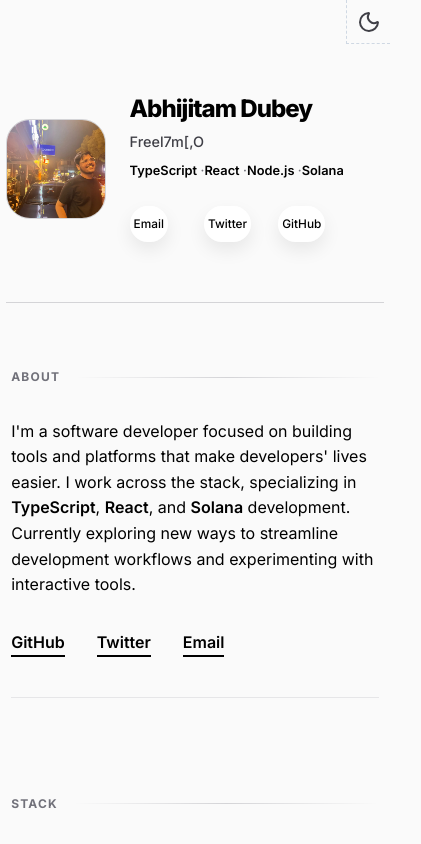
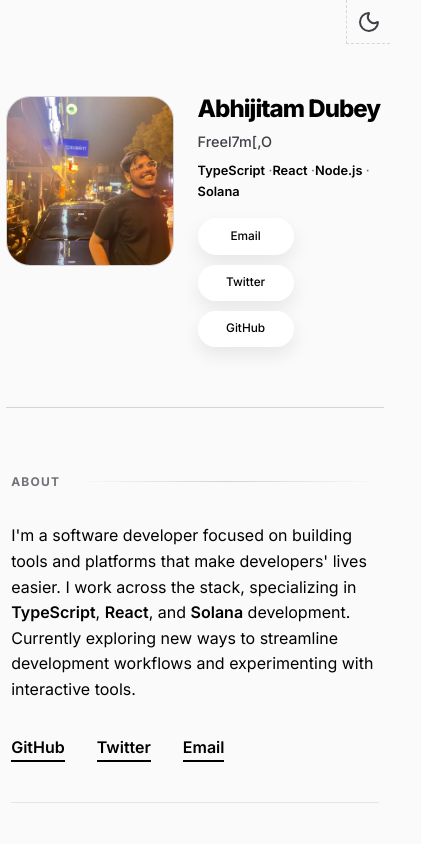
Before and after one commit to Abhijitam01/portfolio-website, a Next.js app: page / in a window 390 px wide. Shown: the top 844 px of the page, 421 px wide, since content can reach past the window. Built offline with nearby package versions, Linux system fonts and the light colour scheme.

Commit message:
adding the ui

```diff
--- a/src/app/globals.css
+++ b/src/app/globals.css
@@ -165,6 +165,11 @@ html.theme-color-transition *::after {
 }
 
 .profile-img-container {
+    position: relative;
+    width: 240px;
+    height: 152px;
+    border-radius: 1.5rem;
+    overflow: hidden;
     flex-shrink: 0;
     border: 1px solid var(--border-color);
 }
@@ -210,8 +215,8 @@ html.theme-color-transition *::after {
 
 .hero-socials {
     display: flex;
-    gap: 1.5rem;
-    margin-top: 1.5rem;
+    gap: 0.9rem;
+    margin-top: 1.8rem;
     position: relative;
     z-index: 30;
     flex-wrap: wrap;
@@ -221,6 +226,7 @@ html.theme-color-transition *::after {
     text-decoration: none;
     position: relative;
     display: inline-flex;
+    margin-right: 0.2rem;
 }
 
 .hero-link-gradient {
@@ -233,7 +239,8 @@ html.theme-color-transition *::after {
     color: var(--text-primary);
     border: none;
     border-radius: 999px;
-    padding: 0.62rem 1.15rem;
+    padding: 0.68rem 1.2rem;
+    min-width: 96px;
     background-color: var(--bg-secondary);
     box-shadow: inset 0 0 0 1px rgba(255, 255, 255, 0.07), 0 8px 20px rgba(0, 0, 0, 0.25);
     display: inline-flex;
@@ -852,13 +859,15 @@ html.theme-color-transition *::after {
         flex-direction: row !important;
         gap: 1.5rem;
         text-align: left;
-        align-items: center;
+        align-items: stretch;
         padding: 2.5rem 0;
     }
 
     .profile-img-container {
-        width: 100px !important;
-        height: 100px !important;
+        width: 168px !important;
+        height: auto !important;
+        min-height: 170px;
+        align-self: stretch;
         flex-shrink: 0;
     }
 
@@ -873,15 +882,16 @@ html.theme-color-transition *::after {
 
     .hero-socials {
         width: 100%;
-        justify-content: center;
-        gap: 0.55rem;
-        flex-wrap: nowrap;
+        justify-content: flex-start;
+        gap: 0.6rem;
+        flex-wrap: wrap;
+        margin-top: 1rem;
     }
 
     .hero-link-anchor {
-        flex: 1 1 0;
-        max-width: 6.4rem;
-        min-width: 0;
+        flex: 0 0 auto;
+        max-width: none;
+        min-width: 5.4rem;
     }
 
     .hero-link {
--- a/src/components/header.tsx
+++ b/src/components/header.tsx
@@ -37,13 +37,13 @@ export function Header() {
           rel="noopener noreferrer"
           aria-label="Open Twitter profile"
         >
-          <div className="profile-img-container profile-image-swap" style={{ position: 'relative', width: '160px', height: '160px', borderRadius: '1.5rem', overflow: 'hidden', border: '1px solid var(--border-color)', flexShrink: 0 }}>
+          <div className="profile-img-container profile-image-swap">
             <Image
               src="/me.png"
               alt="Abhijitam Dubey"
               fill
               className="profile-image profile-image-default"
-              style={{ objectFit: 'cover' }}
+              style={{ objectFit: "cover" }}
               priority
             />
             <Image
@@ -51,7 +51,7 @@ export function Header() {
               alt="Profile hover avatar"
               fill
               className="profile-image profile-image-hover"
-              style={{ objectFit: 'cover' }}
+              style={{ objectFit: "cover" }}
             />
           </div>
         </a>
```
